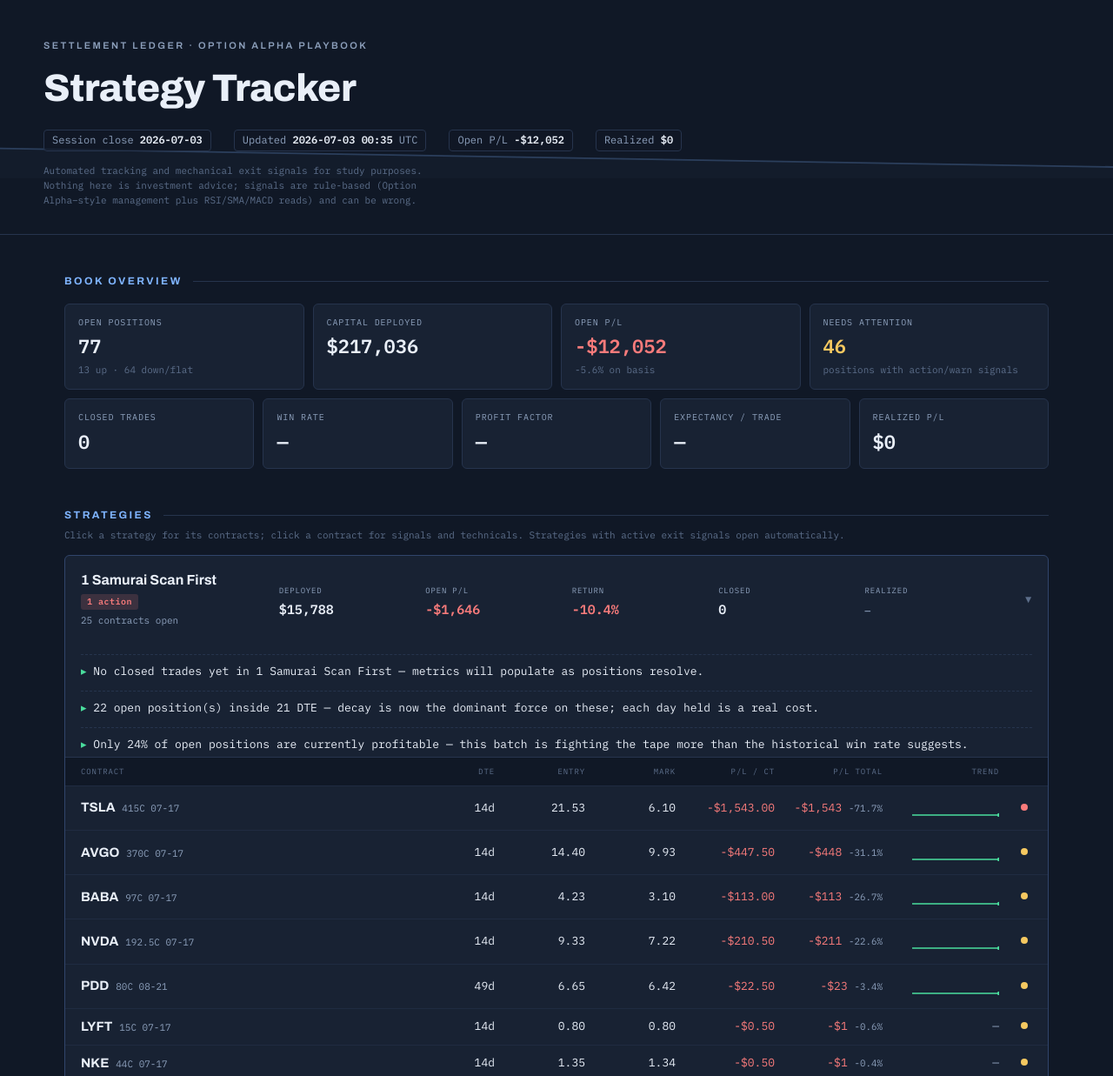
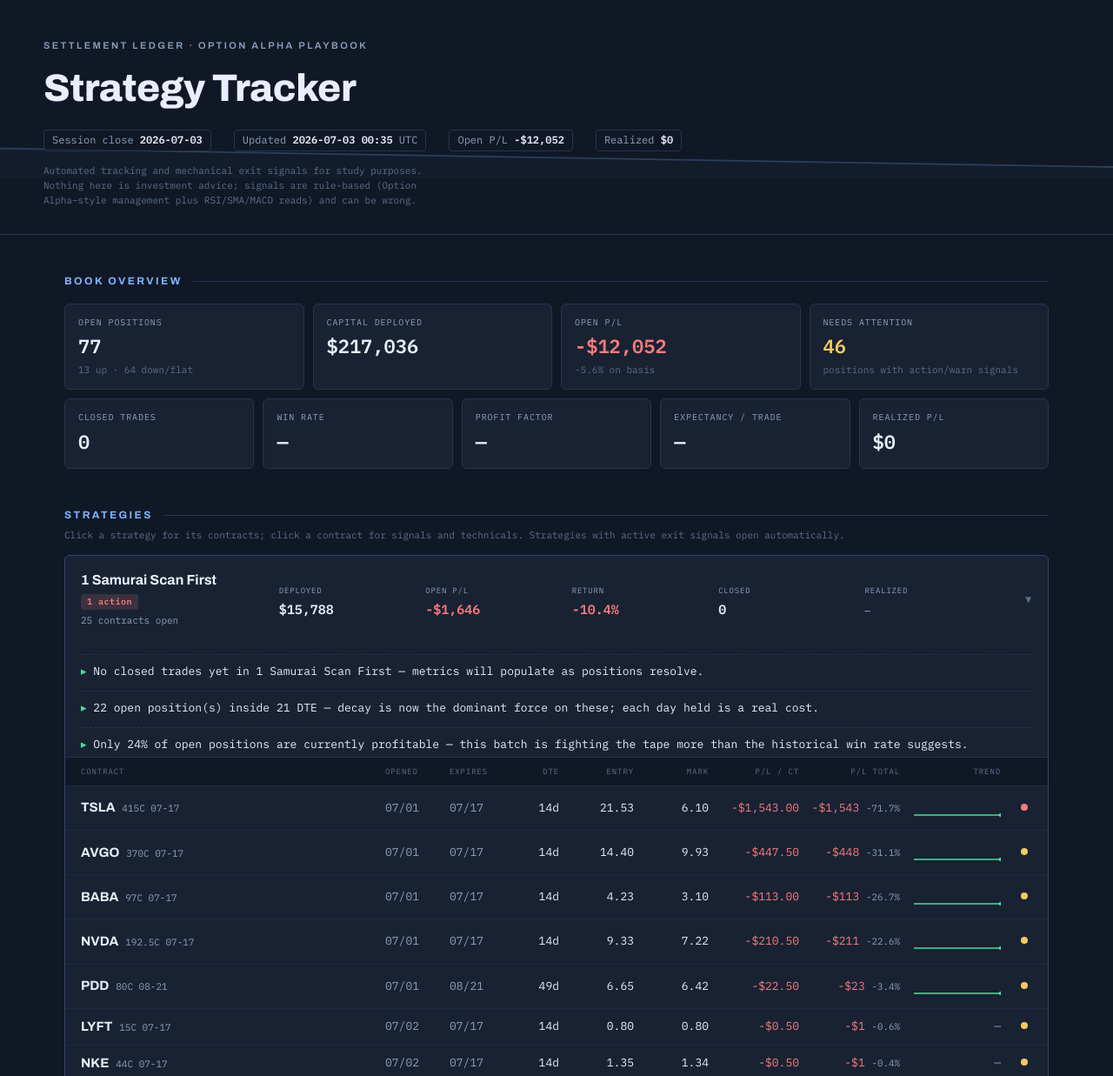
Before and after one commit to alexreed122287/oa-strategy-tracker, a plain HTML site: page index.html in a window 1280 px wide. Shown: the top 1237 px of the page at 87% size. Drawn offline with Linux system fonts and the light colour scheme.

Commit message:
Show entry and expiration dates on every open-position row
Adds Opened and Expires columns to the strategy-group position tables
(hidden on mobile like the other secondary columns) and a full
Opened/Expires/DTE line in each contract's expanded detail panel. The
closed-trades table already carried Opened and Closed dates.

```diff
--- a/index.html
+++ b/index.html
@@ -78,8 +78,8 @@ details[open] .caret{transform:rotate(90deg)}
 .b-ok{background:rgba(74,222,158,.12);color:var(--gain)}
 
 /* position rows inside a group */
-.p-cols,.p-row{display:grid;grid-template-columns:minmax(150px,1.3fr) 70px 90px 90px 100px 110px 120px 24px;
-  gap:0 14px;align-items:center;padding:9px 18px}
+.p-cols,.p-row{display:grid;grid-template-columns:minmax(130px,1.2fr) 62px 62px 52px 74px 74px 92px 104px 104px 24px;
+  gap:0 12px;align-items:center;padding:9px 18px}
 .p-cols{font-size:9px;letter-spacing:.1em;text-transform:uppercase;color:var(--faint);
   border-top:1px solid var(--line);background:var(--ink)}
 details.pos{border-top:1px solid rgba(38,52,77,.55)}
@@ -202,6 +202,7 @@ const fmt$0 = v => v==null ? "—" :
 const fmtPct = v => v==null ? "—" : (v>0?"+":"")+v.toFixed(1)+"%";
 const plClass = v => v==null ? "" : v>0 ? "gain" : v<0 ? "loss" : "";
 const pf = v => v==null ? "—" : (v===Infinity||v==="Infinity") ? "∞" : Number(v).toFixed(2);
+const fmtDate = d => d ? String(d).slice(5).replace("-","/") : "—";
 const LEVELS = ["action","warn","watch","hold"];
 const worst = recs => LEVELS.find(l=>recs.some(r=>r.level===l)) || "hold";
 const esc = s => String(s).replace(/[&<>"]/g,c=>({"&":"&amp;","<":"&lt;",">":"&gt;",'"':"&quot;"}[c]));
@@ -271,6 +272,8 @@ function posRow(p){
   return `<details class="pos">
     <summary class="p-row">
       <span class="p-sym"><b>${esc(p.symbol)}</b> <span class="ct">${contractLabel(p)}${(p.contracts||1)>1?` ×${p.contracts}`:""}</span></span>
+      <span class="p-hide-m mut">${fmtDate(p.buy_date)}</span>
+      <span class="p-hide-m mut">${fmtDate(p.expiration)}</span>
       <span class="num">${p.dte}d</span>
       <span class="num p-hide-m">${p.entry_price!=null?p.entry_price.toFixed(2):"pend."}</span>
       <span class="num p-hide-m">${p.mark!=null?p.mark.toFixed(2):"—"}</span>
@@ -280,6 +283,7 @@ function posRow(p){
       <span class="num"><span class="dot d-${w}" title="${w}"></span></span>
     </summary>
     <div class="p-detail">
+      <div class="mut" style="font-size:12px;margin:2px 0 4px">Opened ${p.buy_date} · Expires ${p.expiration} (${p.dte} DTE)</div>
       <div class="tech">${
         [["Last",p.technicals&&p.technicals.price],["RSI",p.technicals&&p.technicals.rsi],
          ["SMA20",p.technicals&&p.technicals.sma20],["SMA50",p.technicals&&p.technicals.sma50],
@@ -315,7 +319,7 @@ function renderGroups(d){
                 : ps.length?`<span class="badge b-ok">holding</span>`:"";
     const realized = meta.total_pl!=null && meta.trades ? `${fmt$0(meta.total_pl)} · ${meta.win_rate!=null?meta.win_rate.toFixed(0)+"% win":""} ${meta.profit_factor!=null?"· PF "+pf(meta.profit_factor):""}` : "—";
     const rows = ps.length
-      ? `<div class="p-cols"><span>Contract</span><span class="num">DTE</span><span class="num">Entry</span><span class="num">Mark</span><span class="num">P/L / ct</span><span class="num">P/L total</span><span class="num">Trend</span><span></span></div>`
+      ? `<div class="p-cols"><span>Contract</span><span>Opened</span><span>Expires</span><span class="num">DTE</span><span class="num">Entry</span><span class="num">Mark</span><span class="num">P/L / ct</span><span class="num">P/L total</span><span class="num">Trend</span><span></span></div>`
         + ps.sort((a,b)=>(a.pl_pct??0)-(b.pl_pct??0)).map(posRow).join("")
       : `<div class="empty" style="border:none">No open contracts.</div>`;
     const insights = (meta.insights||[]).map(i=>`<div class="insight">${esc(i)}</div>`).join("");
```
